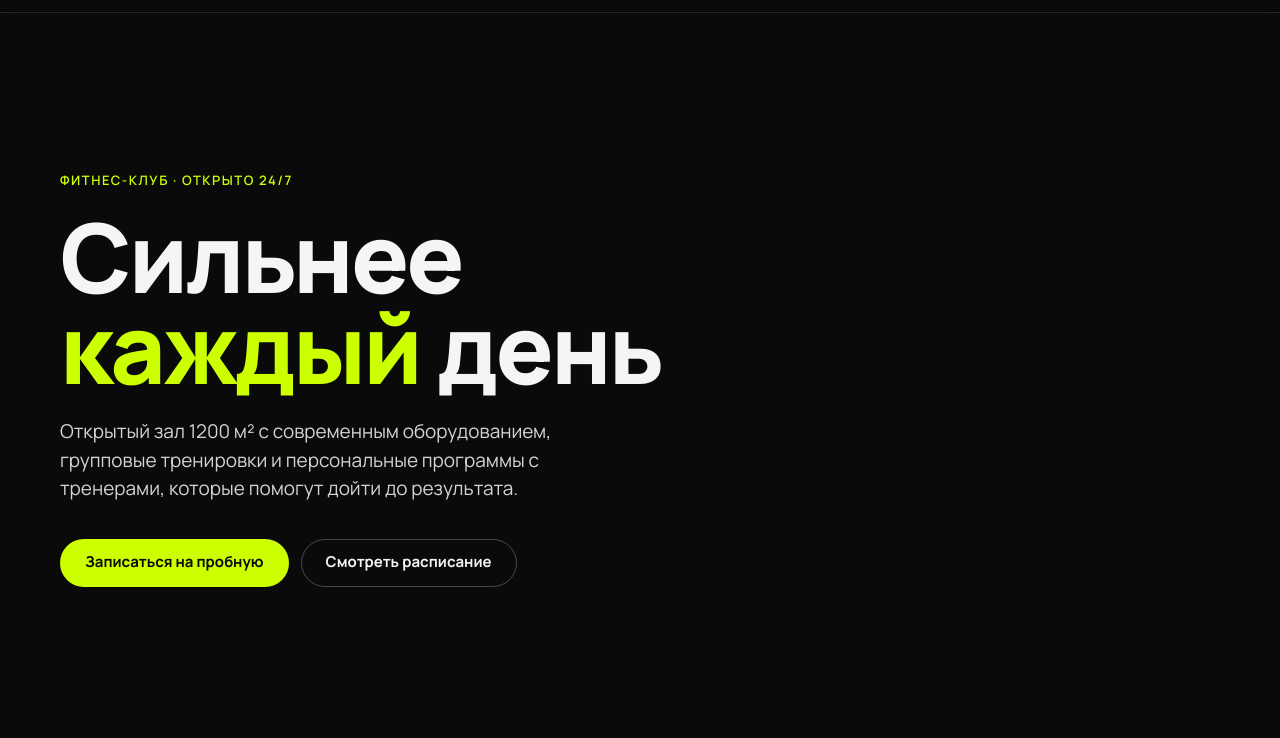
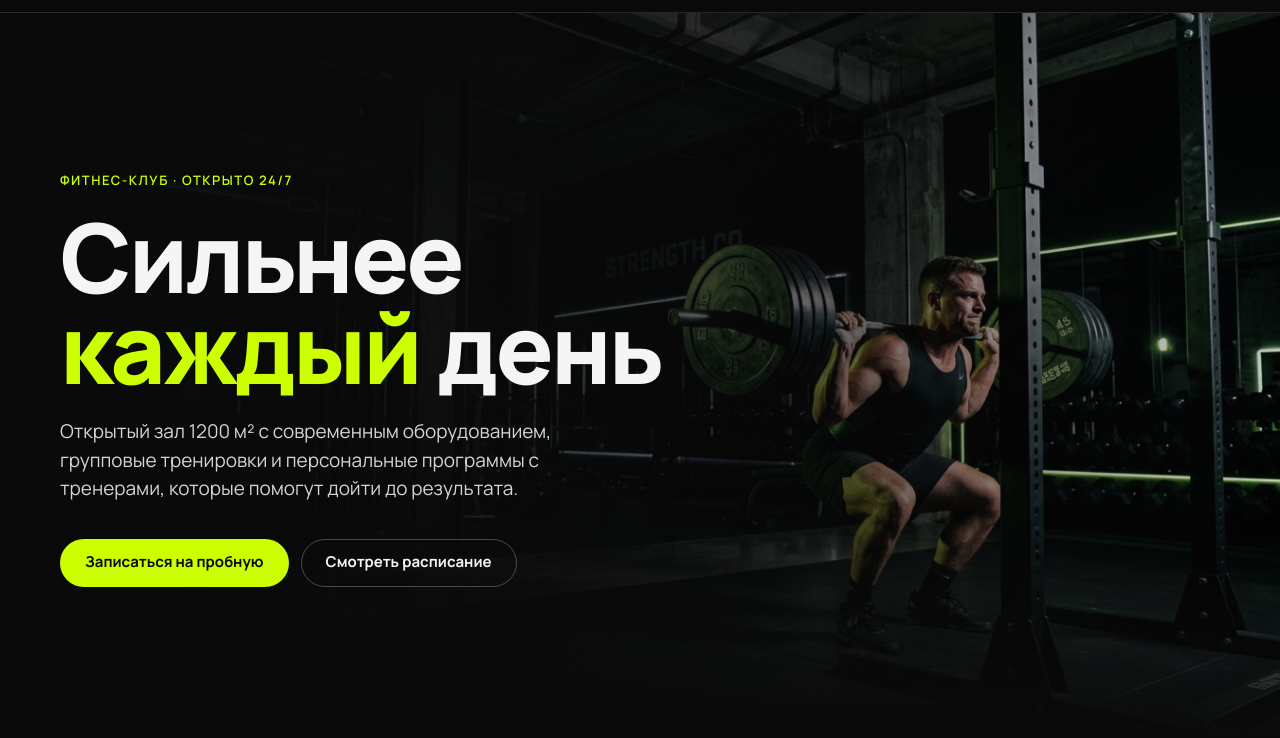
Before and after one commit to ctranaplaneta19-a11y/pulse-site, a plain HTML site: page index.html in a window 1280 px wide. Shown: the part 60-798 px from the top of the page. Drawn offline with Linux system fonts and the light colour scheme.

Commit message:
Update index.html
url("hero.png") center right / cover no-repeat;

```diff
--- a/index.html
+++ b/index.html
@@ -62,7 +62,7 @@
     background:
       linear-gradient(90deg, #0a0a0a 0%, #0a0a0ae6 35%, #0a0a0a33 100%),
       linear-gradient(0deg, #0a0a0a 0%, transparent 30%),
-      url("./img/hero.png") center right / cover no-repeat;
+      url("hero.png") center right / cover no-repeat;
   }
   .eyebrow {
     display: inline-flex; align-items: center; gap: 8px;
```
